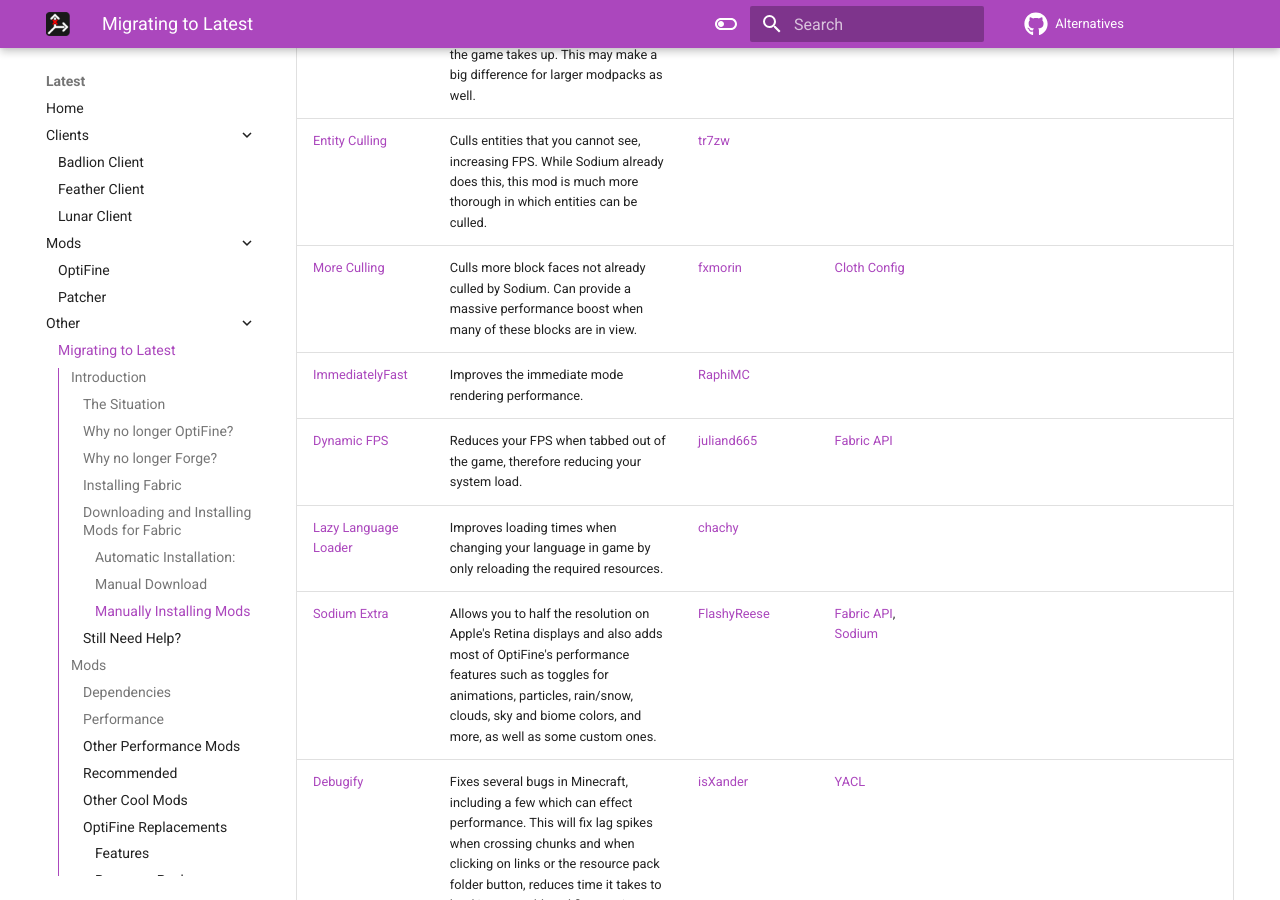
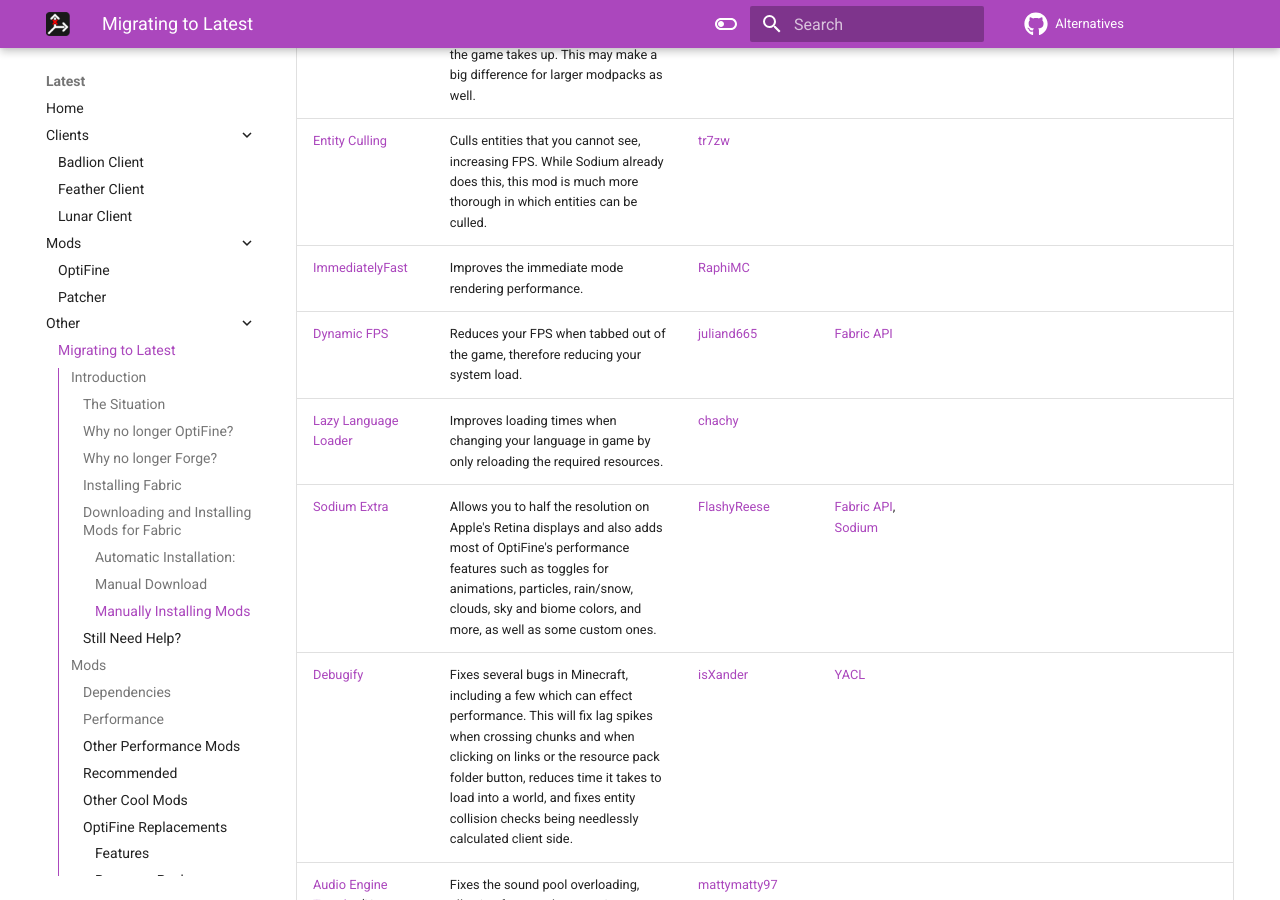
Before and after one commit to MicrocontrollersDev/Alternatives, an MkDocs documentation site: the page built from docs/latest/migrating.md, in a window 1280 px wide and 900 px high, scrolled down 2256 px. Built offline with MkDocs 1.6.1 and Material for MkDocs 9.7.7, drawn with Linux system fonts in a browser that asks for light colours; comment, search, counter and statistics services are not loaded; some of the changed text lies outside the part shown.

Commit message:
remove more culling

```diff
--- a/docs/latest/migrating.md
+++ b/docs/latest/migrating.md
@@ -116,7 +116,6 @@
 | [Enhanced Block Entities](https://modrinth.com/mod/ebe) (No 1.20.4 Yet) | Improves block entities by making them used baked models instead, allowing for better performance, visuals (via better smoothlighting), and better resource pack customizability. | [FoundationGames](https://github.com/FoundationGames) | [Fabric API](https://modrinth.com/mod/fabric-api) | | Can be used on 1.20.4 via version overrides or directly modifying the fabric.mod.json using 7zip or similar. |
 | [FerriteCore](https://modrinth.com/mod/ferrite-core) | Helps reduce the amount of memory the game takes up. This may make a big difference for larger modpacks as well. | [malte0811](https://github.com/malte0811) |
 | [Entity Culling](https://modrinth.com/mod/entityculling) | Culls entities that you cannot see, increasing FPS. While Sodium already does this, this mod is much more thorough in which entities can be culled. | [tr7zw](https://github.com/tr7zw) |
-| [More Culling](https://modrinth.com/mod/moreculling) | Culls more block faces not already culled by Sodium. Can provide a massive performance boost when many of these blocks are in view. | [fxmorin](https://github.com/fxmorin) | [Cloth Config](https://modrinth.com/mod/cloth-config) |
 | [ImmediatelyFast](https://modrinth.com/mod/immediatelyfast) | Improves the immediate mode rendering performance. | [RaphiMC](https://github.com/RaphiMC) |
 | [Dynamic FPS](https://modrinth.com/mod/dynamic-fps) | Reduces your FPS when tabbed out of the game, therefore reducing your system load. | [juliand665](https://github.com/juliand665) | [Fabric API](https://modrinth.com/mod/fabric-api) |
 | [Lazy Language Loader](https://modrinth.com/mod/lazy-language-loader) | Improves loading times when changing your language in game by only reloading the required resources. | [chachy](https://github.com/ChachyDev) |
```
Also changed, not shown: other parts of docs/latest/migrating.md (+1 -0 lines).
